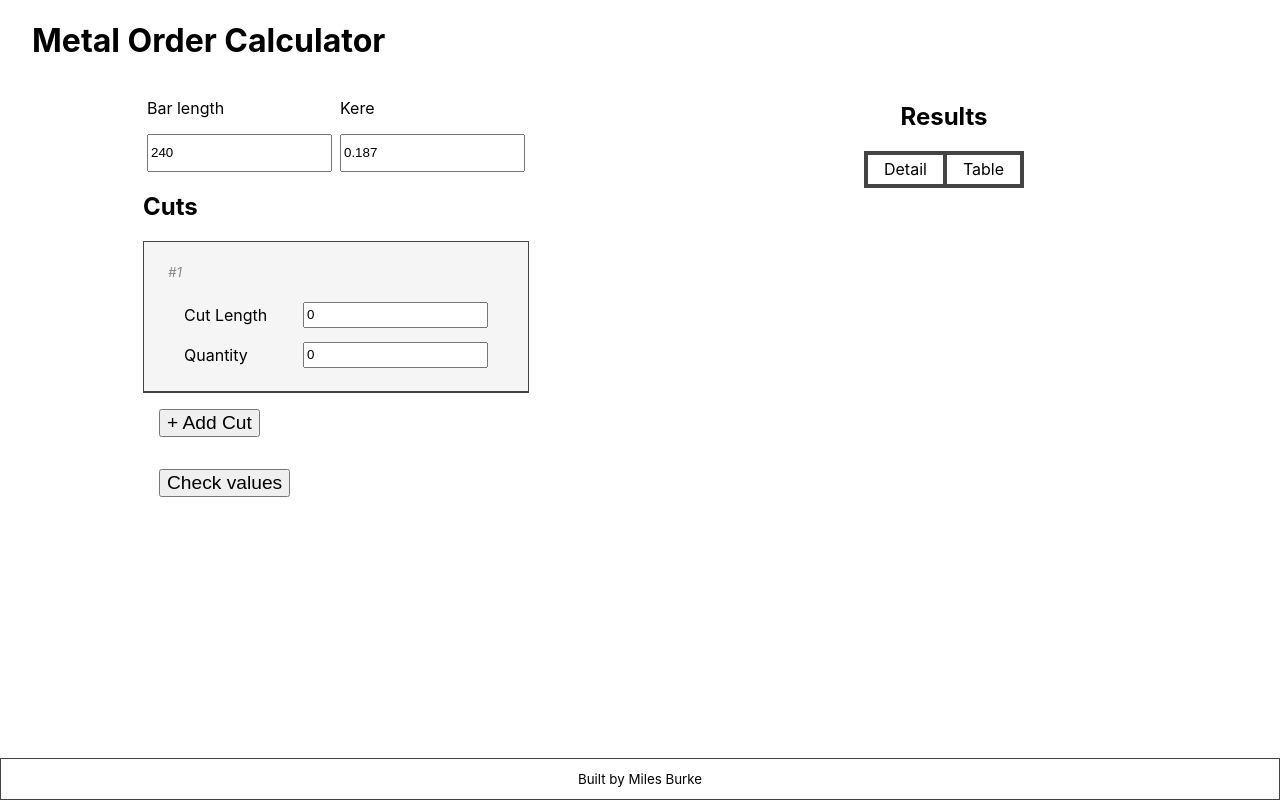
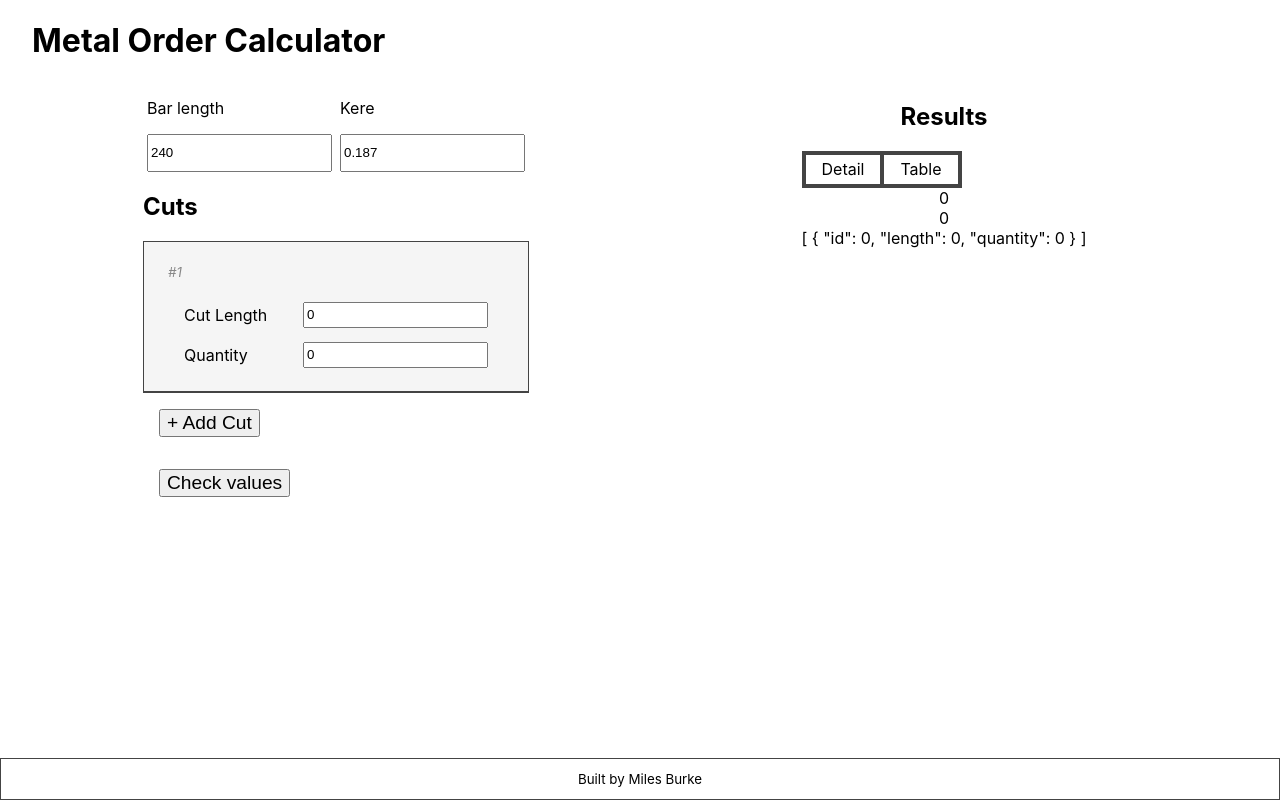
Before and after one commit to milesj76/dnv-metal-calc-prototype, a Svelte app: page / in a window 1280 px wide. Built offline with nearby package versions, Linux system fonts and the light colour scheme; some icons are missing.

Commit message:
add cuts view for dev

```diff
--- a/src/components/Results.svelte
+++ b/src/components/Results.svelte
@@ -1,5 +1,9 @@
 <script>
   // This is the container for the results components
+
+  import { cuts } from '../model/store'
+
+
 </script>
 
 <section>
@@ -9,6 +13,17 @@
       <div class="btn-selector" id="detail">Detail</div>
       <div class="btn-selector" id="table">Table</div>
     </div>
+    {#each $cuts as {length, quantity}}
+      <div>
+        <div>{length}</div>
+        <div>{quantity}</div>
+      </div>
+    {/each}
+    <div>
+      {
+        JSON.stringify($cuts, null, 2)
+      }
+      </div>
   </div>
 </section>
 
```
